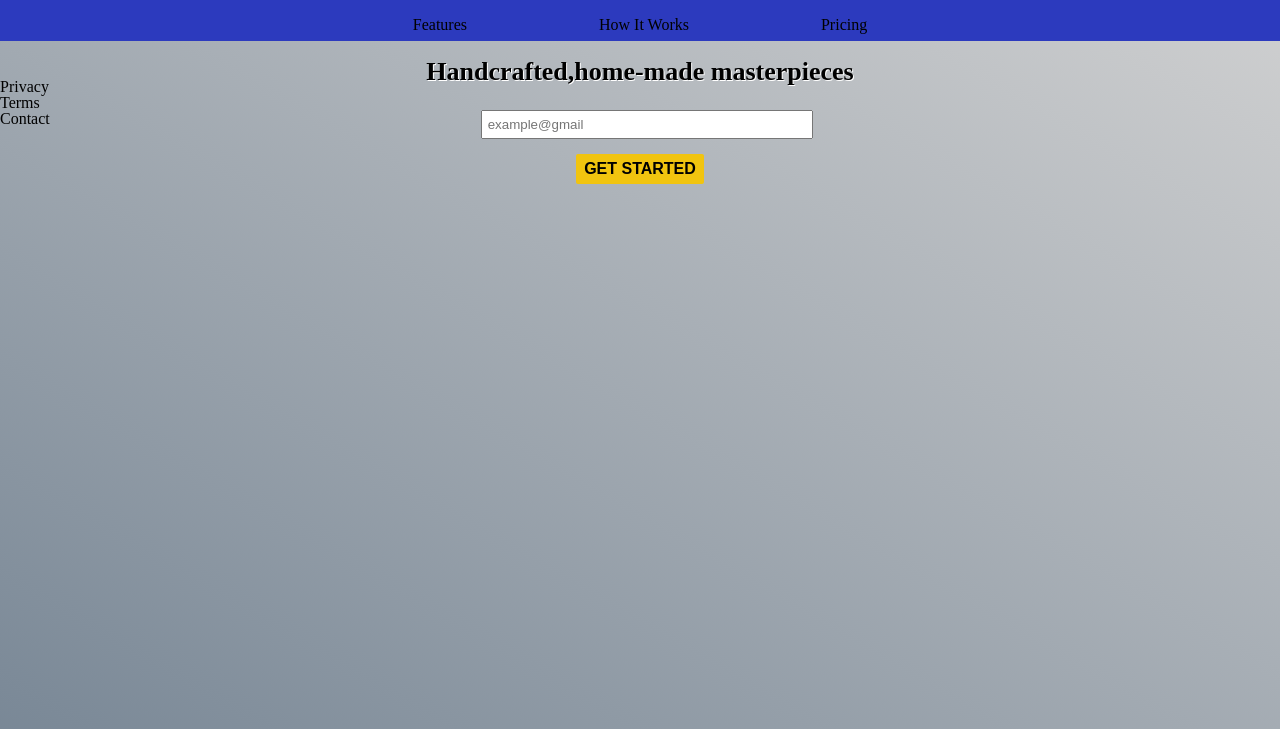
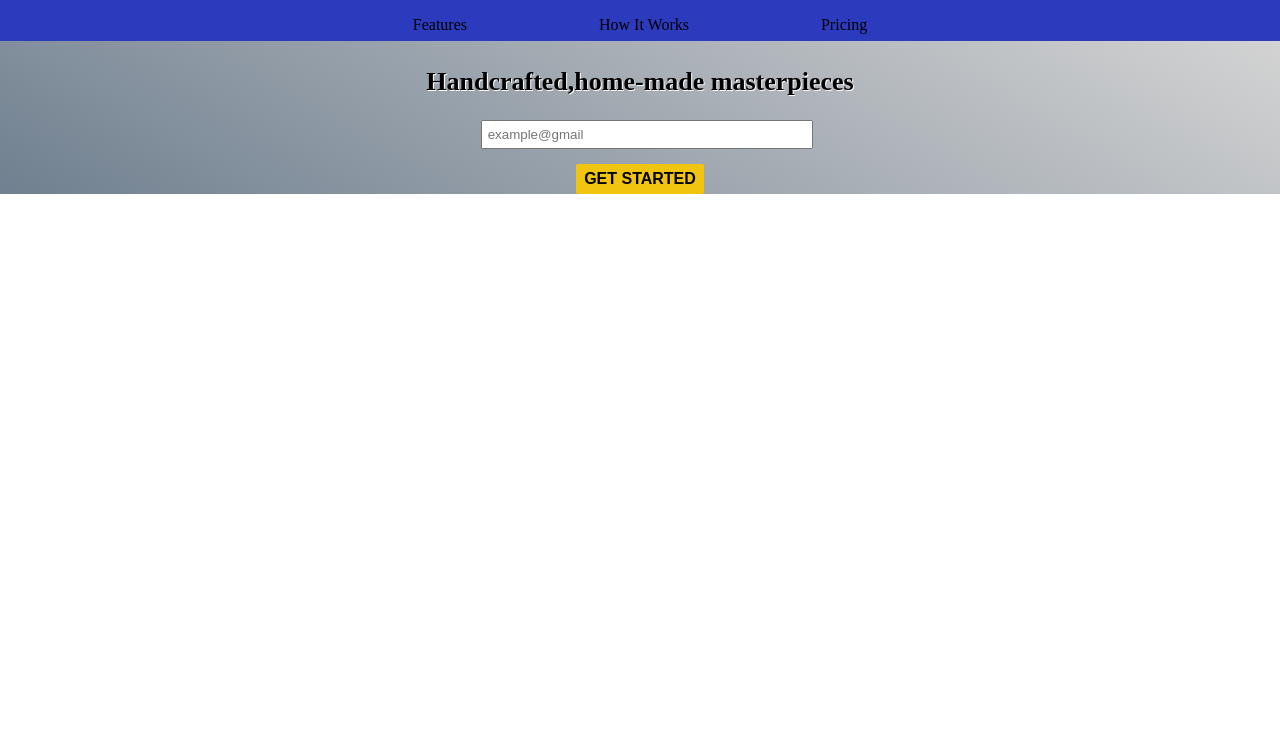
Before and after one commit to MarcioSardou/TromboneTest, a website: page src/index.html in a window 1280 px wide. Shown: the part 71-800 px from the top of the page. Drawn offline with Linux system fonts and the light colour scheme.

Commit message:
consertando altura do conteudo principal e preparando para receber outros conteúdos.

```diff
--- a/src/css/cerebro.scss
+++ b/src/css/cerebro.scss
@@ -1,5 +1,4 @@
+@import './conf';
 @import './reset';
 @import './menu';
 @import './content';
-@import './conf';
-@import './footer'
--- a/src/css/content.scss
+++ b/src/css/content.scss
@@ -1,14 +1,16 @@
-body {
-    background-color: $cor-tela;
-    height: 960px;
+.main{
     background-image: linear-gradient(30deg,#708090, transparent);
     background-repeat: no-repeat;
-}
-.main{
+    background-color: $cor-tela;
     @include flex-start;
     position: relative;
-    top: 130px;
-    height: 150px;
+    top: 110px;
+    height:100%;
+
+    &__inner {
+        @include flex-start;
+        align-items: center;
+        margin-top: 30px;
 
         &__title {
             font-weight: bold;
@@ -36,3 +38,4 @@ body {
             }
         }
     }
+}
--- a/src/index.html
+++ b/src/index.html
@@ -9,7 +9,7 @@
 </head>
 <body>
 
-    <header class="container">
+    <section class="container">
 
         <div class="container__img-logo">
             <img src="img/logo-trombones.png" alt="trombone-logo">
@@ -27,30 +27,20 @@
             </li>
         </ul>
 
-    </header>
-
-    <section class="main">
-        <h1 class="main__title"><em>Handcrafted,home-made masterpieces</em></h1>
-
-        <form class="main__form">
-            <input class="email" type="email" placeholder="example@gmail" required>
-            <input class="submit" type="submit" value="Get Started" href="https://www.freecodecamp.com/email-submit">
-        </form>
     </section>
 
-    <footer class="footer">
-        <ul class="footer__ulist">
-            <li class="footer__ulist__item">
-                Privacy
-            </li>
-            <li class="footer__ulist__item">
-                Terms
-            </li>
-            <li class="footer__ulist__item">
-                Contact
-            </li>
-        </ul>
-    </footer>
+    <div class="main">
+
+        <section class="main__inner">
+            <h1 class="main__inner__title"><em>Handcrafted,home-made masterpieces</em></h1>
+
+            <form class="main__inner__form">
+                <input class="email" type="email" placeholder="example@gmail" required>
+                <input class="submit" type="submit" value="Get Started" href="https://www.freecodecamp.com/email-submit">
+            </form>
+        </section>
+    </div>
+
 
 </body>
 </html>
```
Also changed, not shown: package.json (+7 -5 lines), src/css/footer.scss (deleted), src/css/style.css, 1 other file. Lines whose indentation alone changed are shown as unchanged.
